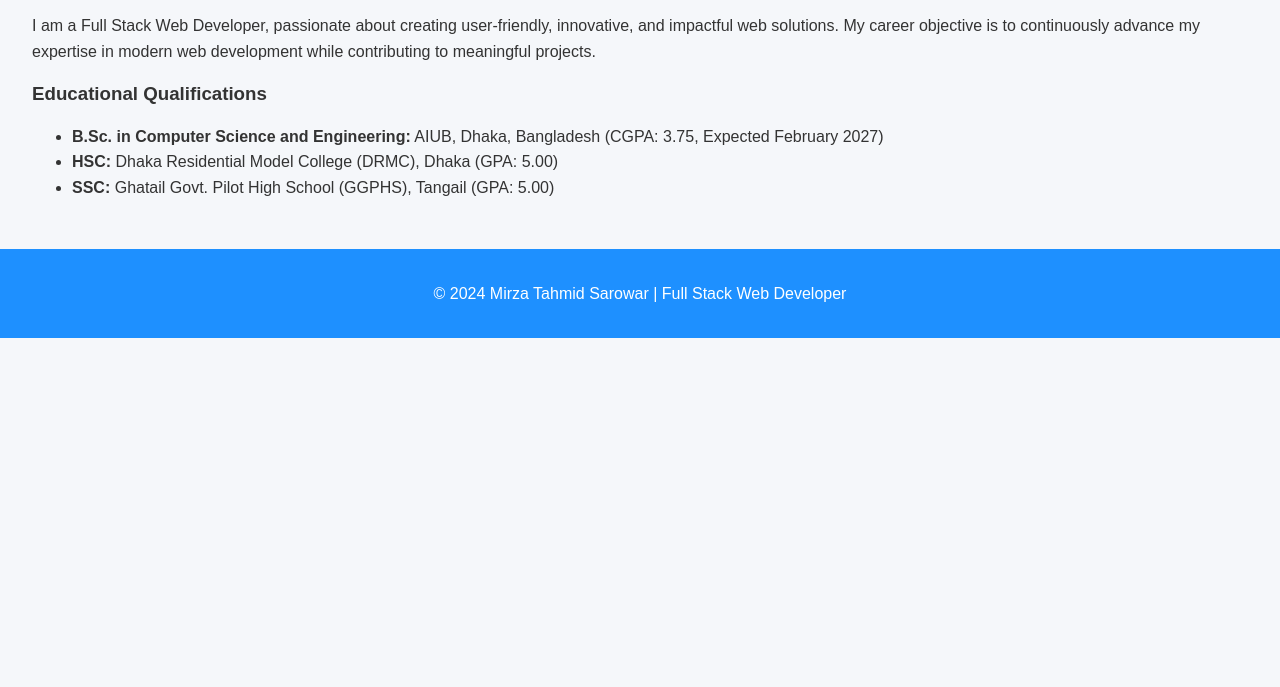
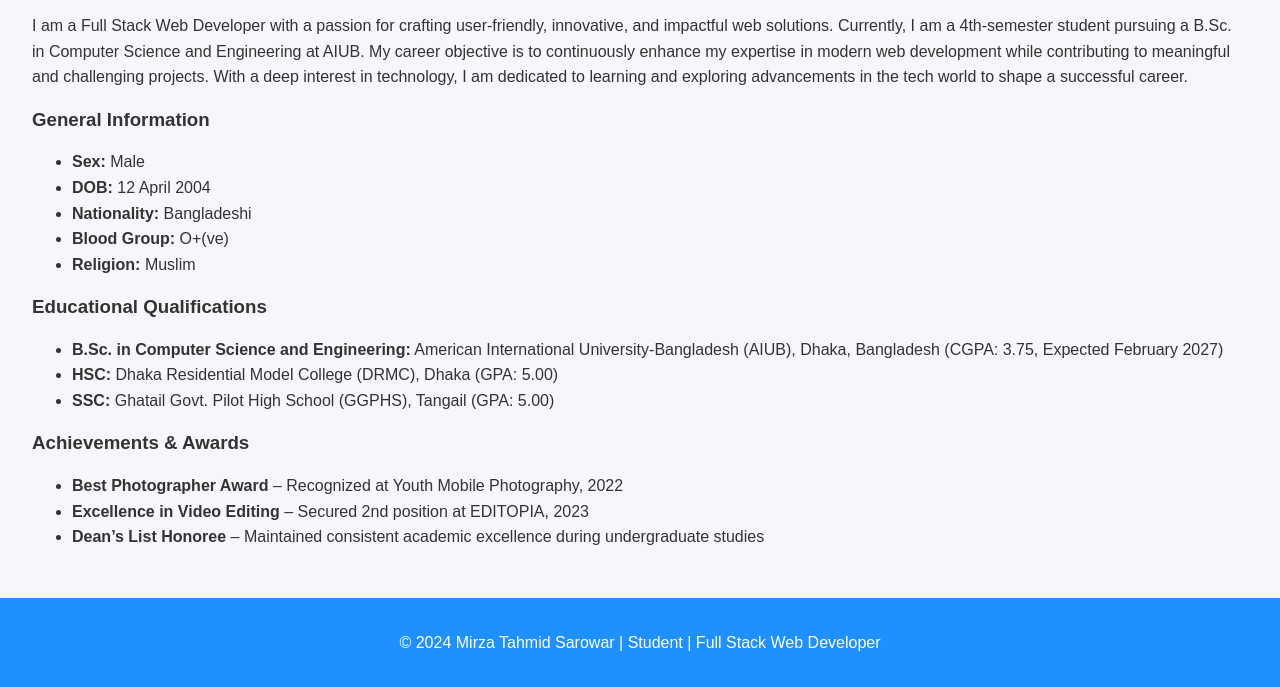
Before and after one commit to mtahmid07/My-Portfolio, a plain HTML site: page about.html in a window 1280 px wide. Shown: the part 467-1154 px from the top of the page. Before the commit the page ends 805 px from the top, so only its background shows below. Drawn offline with Linux system fonts and the light colour scheme.

Commit message:
Update about.html

```diff
--- a/about.html
+++ b/about.html
@@ -4,17 +4,20 @@
   <meta charset="UTF-8">
   <meta name="viewport" content="width=device-width, initial-scale=1.0">
   <title>About Me - Mirza Tahmid Sarowar</title>
+  <!-- Link to External CSS -->
   <link rel="stylesheet" href="styles.css">
   <script defer src="script.js"></script>
 </head>
-<body>
+<body class="about-page">
   <header>
     <nav>
       <ul>
         <li><a href="index.html">Home</a></li>
+        <li><a href="about.html">About Me</a></li>
         <li><a href="skills.html">Skills</a></li>
         <li><a href="experience.html">Experience</a></li>
         <li><a href="projects.html">Projects</a></li>
+        <li><a href="hobbies.html">Hobbies</a></li>
         <li><a href="contact.html">Contact</a></li>
       </ul>
     </nav>
@@ -27,19 +30,35 @@
   <section>
     <h2>Hello, I'm <span class="highlight">Mirza Tahmid Sarowar</span></h2>
     <p>
-      I am a Full Stack Web Developer, passionate about creating user-friendly, innovative, and impactful web solutions.
-      My career objective is to continuously advance my expertise in modern web development while contributing to meaningful projects.
+      I am a Full Stack Web Developer with a passion for crafting user-friendly, innovative, and impactful web solutions. Currently, I am a 4th-semester student pursuing a B.Sc. in Computer Science and Engineering at AIUB. My career objective is to continuously enhance my expertise in modern web development while contributing to meaningful and challenging projects. With a deep interest in technology, I am dedicated to learning and exploring advancements in the tech world to shape a successful career.
     </p>
+
+    <h3>General Information</h3>
+    <ul>
+      <li><strong>Sex:</strong> Male</li>
+      <li><strong>DOB:</strong> 12 April 2004</li>
+      <li><strong>Nationality:</strong> Bangladeshi</li>
+      <li><strong>Blood Group:</strong> O+(ve)</li>
+      <li><strong>Religion:</strong> Muslim</li>
+    </ul>
+
     <h3>Educational Qualifications</h3>
     <ul>
-      <li><strong>B.Sc. in Computer Science and Engineering:</strong> AIUB, Dhaka, Bangladesh (CGPA: 3.75, Expected February 2027)</li>
+      <li><strong>B.Sc. in Computer Science and Engineering:</strong> American International University-Bangladesh (AIUB), Dhaka, Bangladesh (CGPA: 3.75, Expected February 2027)</li>
       <li><strong>HSC:</strong> Dhaka Residential Model College (DRMC), Dhaka (GPA: 5.00)</li>
       <li><strong>SSC:</strong> Ghatail Govt. Pilot High School (GGPHS), Tangail (GPA: 5.00)</li>
+    </ul>
+
+    <h3>Achievements & Awards</h3>
+    <ul>
+      <li><strong>Best Photographer Award</strong> – Recognized at Youth Mobile Photography, 2022</li>
+      <li><strong>Excellence in Video Editing</strong> – Secured 2nd position at EDITOPIA, 2023</li>
+      <li><strong>Dean’s List Honoree</strong> – Maintained consistent academic excellence during undergraduate studies</li>
     </ul>
   </section>
 
   <footer>
-    <p>© 2024 Mirza Tahmid Sarowar | Full Stack Web Developer</p>
+    <p>© 2024 Mirza Tahmid Sarowar | Student | Full Stack Web Developer</p>
   </footer>
 </body>
 </html>
```
